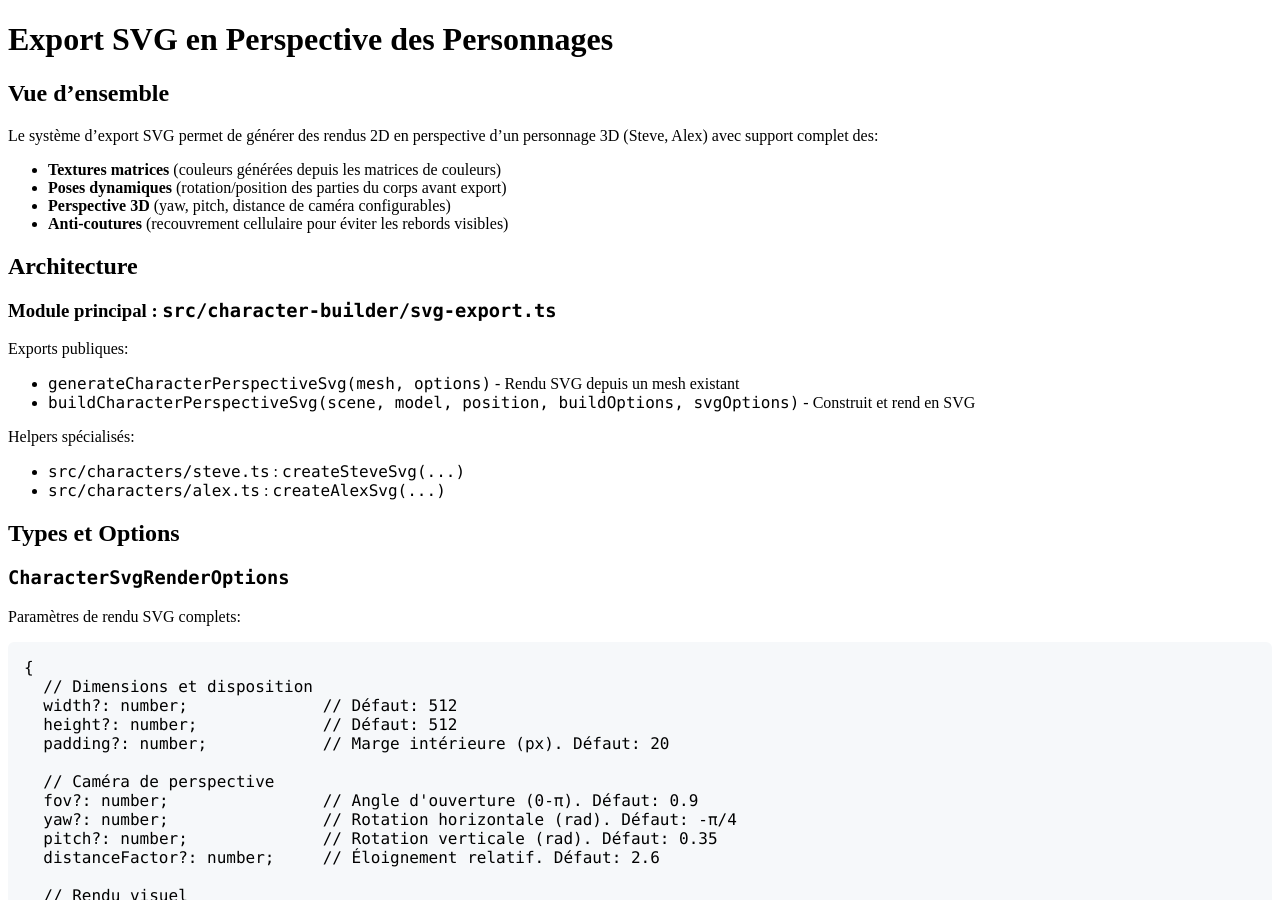
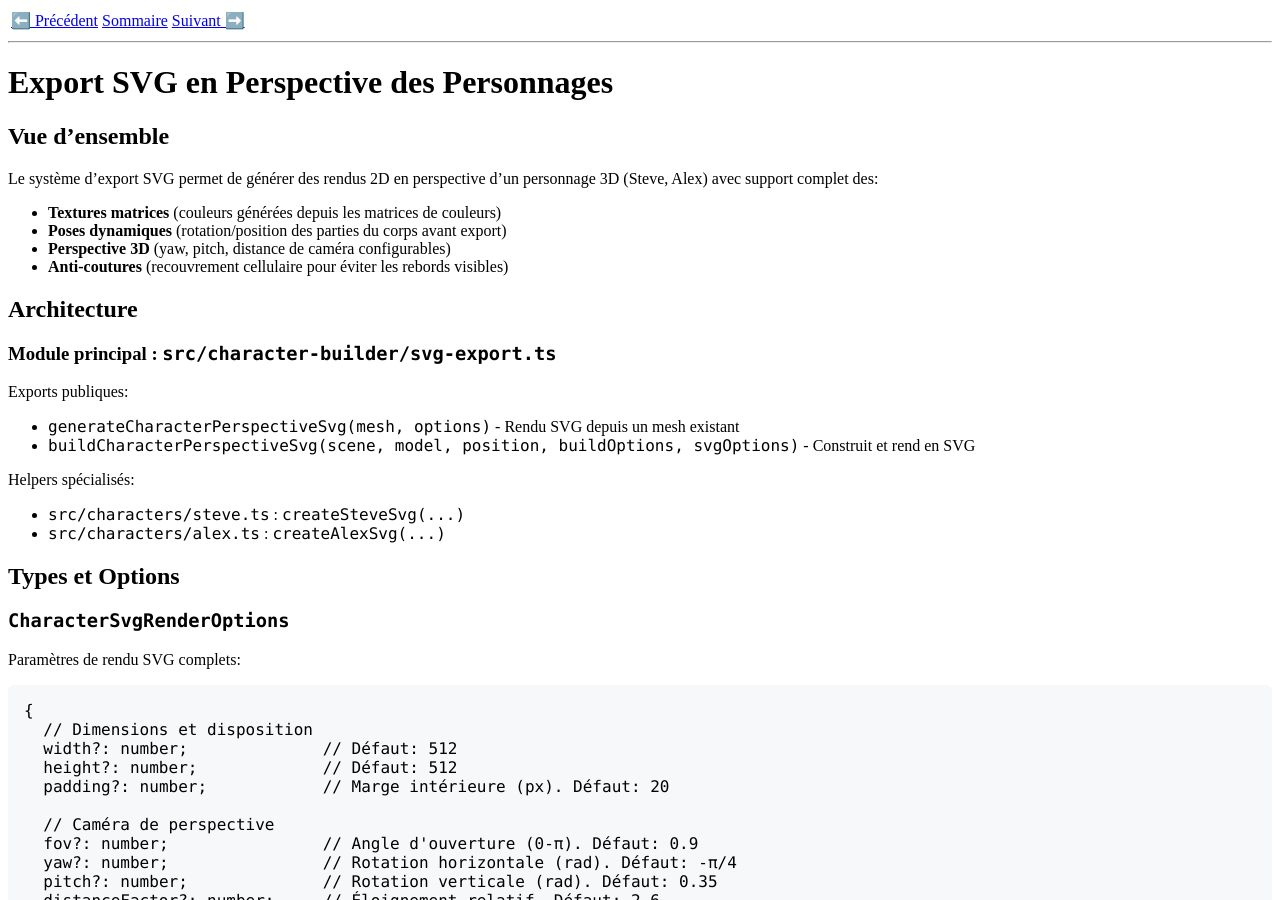
Before and after one commit to nicolachoquet06250/minecraft-webxr, a Jekyll site: the page built from docs/character-svg-export.md, in a window 1280 px wide and 900 px high. Built offline with Jekyll 4.4.1, drawn with Linux system fonts in a browser that asks for light colours; our own code applies the rules of GitHub Pages for plain Markdown files.

Commit message:
mise à jour de la documentation technique

```diff
--- a/docs/character-svg-export.md
+++ b/docs/character-svg-export.md
@@ -1,3 +1,7 @@
+[⬅️ Précédent](./character-system.md) | [Sommaire](./README.md) | [Suivant ➡️](./pwa-assets.md)
+
+---
+
 # Export SVG en Perspective des Personnages
 
 ## Vue d'ensemble
```
Also changed, not shown: docs/avatar-physics.md (+4 -0 lines).
